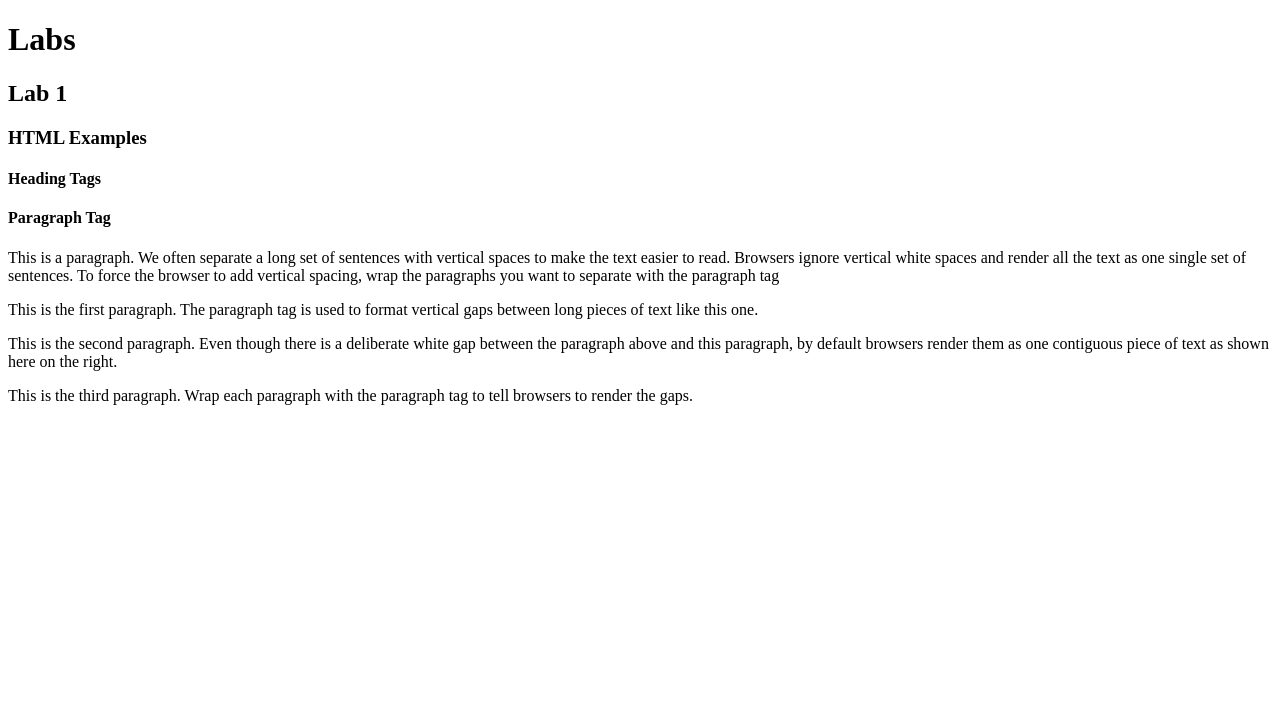
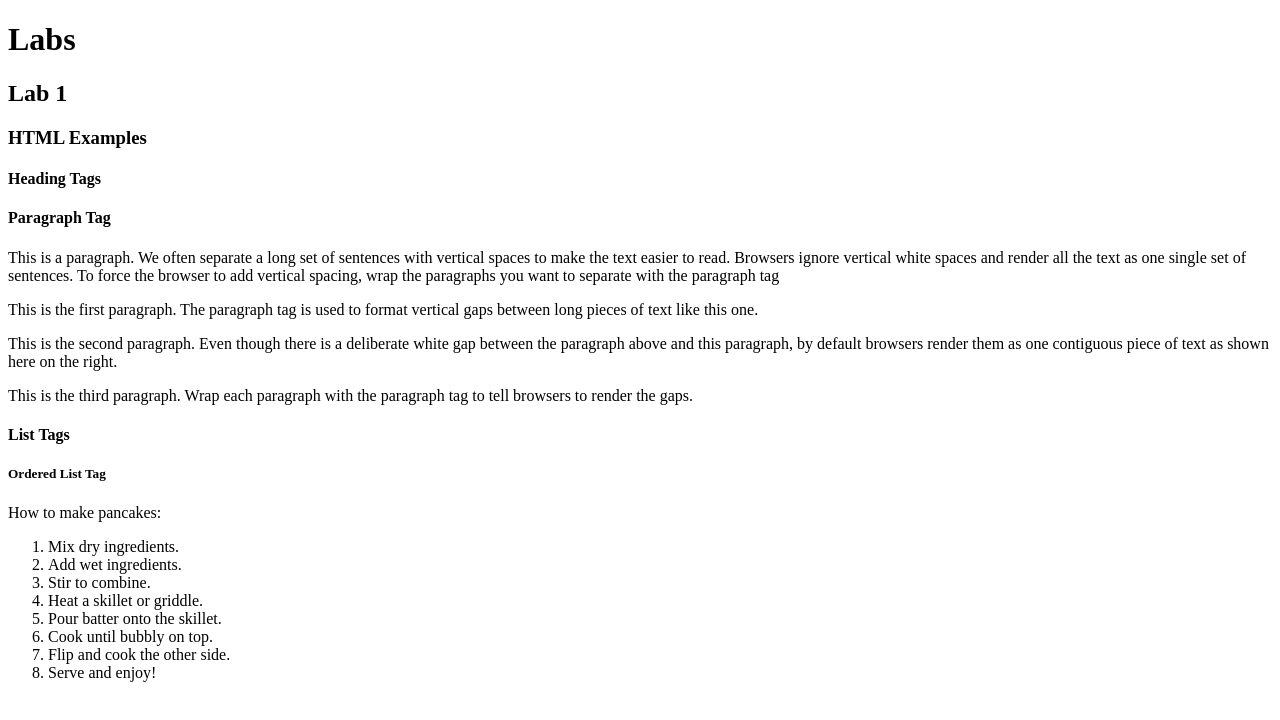
Before and after one commit to vivekdhir77/assignment, a React (Create React App) app in the folder kanbas-react-web-app/: page / in a window 1280 px wide. Shown: the top 720 px of the page. Built offline with nearby package versions, Linux system fonts and the light colour scheme.

Commit message:
ordered lists

```diff
--- a/kanbas-react-web-app/src/Labs/Lab1/index.tsx
+++ b/kanbas-react-web-app/src/Labs/Lab1/index.tsx
@@ -28,6 +28,21 @@ tag to tell browsers to render the gaps.
         </p>
 
 </div>
+<div id="wd-lists">
+  <h4>List Tags</h4>
+  <h5>Ordered List Tag</h5>
+  How to make pancakes:
+  <ol id="wd-pancakes">
+    <li>Mix dry ingredients.</li>
+    <li>Add wet ingredients.</li>
+    <li>Stir to combine.</li>
+    <li>Heat a skillet or griddle.</li>
+    <li>Pour batter onto the skillet.</li>
+    <li>Cook until bubbly on top.</li>
+    <li>Flip and cook the other side.</li>
+    <li>Serve and enjoy!</li>
+  </ol>
+</div>
 
       </div>
     );
```
